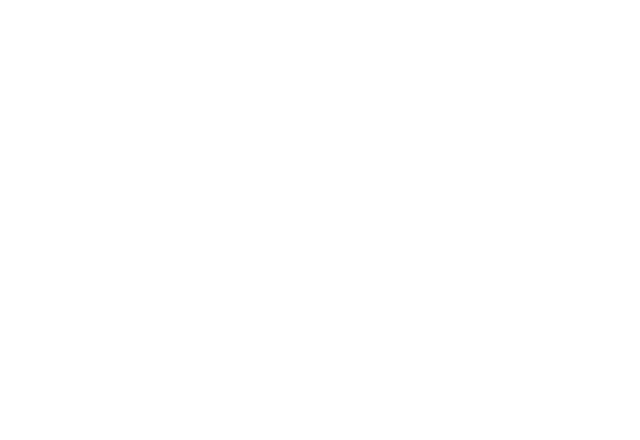
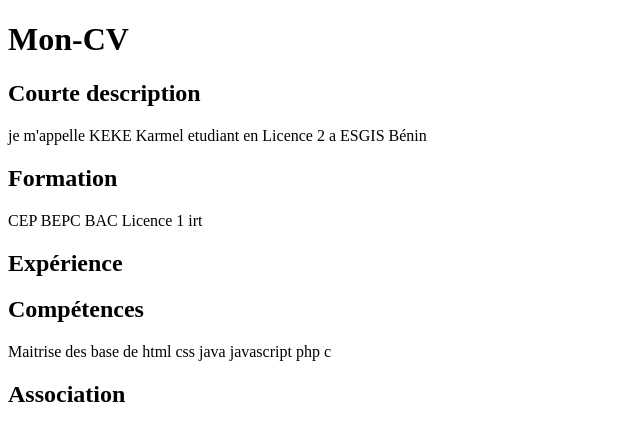
Before and after one commit to SanManjiro/mon-cv, a plain HTML site: page index.html in a window 1280 px wide. Shown: the whole page, without its empty margins (0-640 px from the left). Drawn offline with Linux system fonts and the light colour scheme.

Commit message:
mise en place de la section competences

```diff
--- a/index.html
+++ b/index.html
@@ -7,6 +7,29 @@
     <link rel="stylesheet" href="style.css">
 </head>
 <body>
+    <H1>Mon-CV</H1>
+    <h2>Courte description</h2>
+    <div>
+       je m'appelle KEKE Karmel etudiant en Licence 2 a ESGIS Bénin
+    </div>
+    <h2>Formation</h2>
+    <div>
+         CEP
+         BEPC
+         BAC
+         Licence 1 irt
+    </div>
+    <h2>Expérience</h2>
+    <div>
 
+    </div>
+    <h2>Compétences</h2>
+    <div>
+     Maitrise des base de html css java javascript php c
+    </div>
+    <h2>Association</h2>
+    <div>
+
+    </div>
 </body>
 </html>
```
